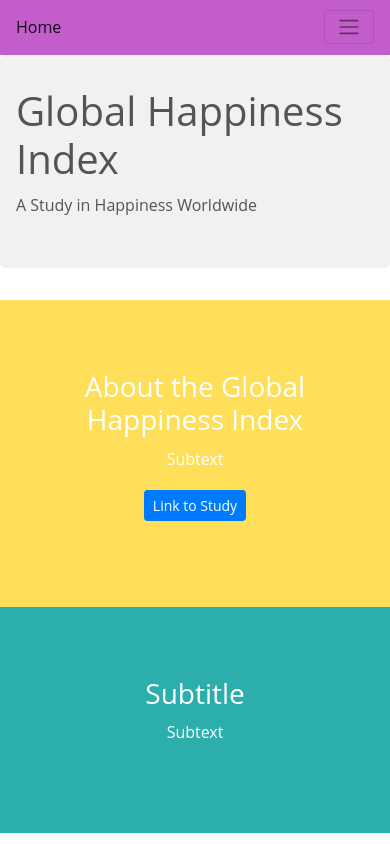
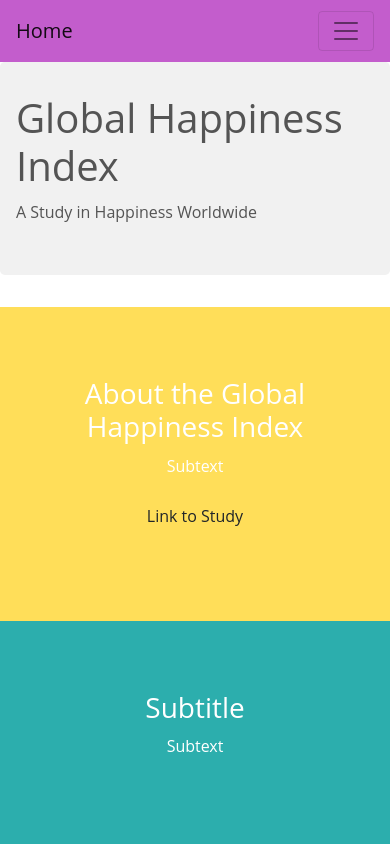
Before and after one commit to laurahallaman1/project3, a plain HTML site: page WebPage/project_html.html in a window 390 px wide. Shown: the top 844 px of the page. Drawn offline with nearby package versions, Linux system fonts and the light colour scheme.

Commit message:
formatting

```diff
--- a/WebPage/project_html.html
+++ b/WebPage/project_html.html
@@ -42,7 +42,7 @@
       <h3>About the Global Happiness Index</h3>
       <p>Subtext</p>
       <p></p>
-      <p><a class="btn btn-primary btn-sm" href="#" role="button">Link to Study</a></p>
+      <p><a class="btn" href="#" role="button">Link to Study</a></p>
     </div>
 
     <div class="container-fluid bg-2 text-center">
--- a/WebPage/style.css
+++ b/WebPage/style.css
@@ -49,16 +49,23 @@
   }
   .navbar{
     font-family: 'Open Sans', sans-serif;
-    font-size: 16px;
+    font-size: 20px;
+    color: #2f2f2f;
 
   }
   .navbar-brand{
       font-family: 'Open Sans', sans-serif;
-      font-size: 16px;
+      font-size: 20px;
+      color: #2f2f2f;
 
     }
   .navbar-toggler{
     font-family: 'Open Sans', sans-serif;
-    font-size: 16px
+    font-size: 20px;
+    color: #2f2f2f
 
   }
+  .button{
+    background-color: #2caead;
+    color: #2f2f2f
+  }
```
